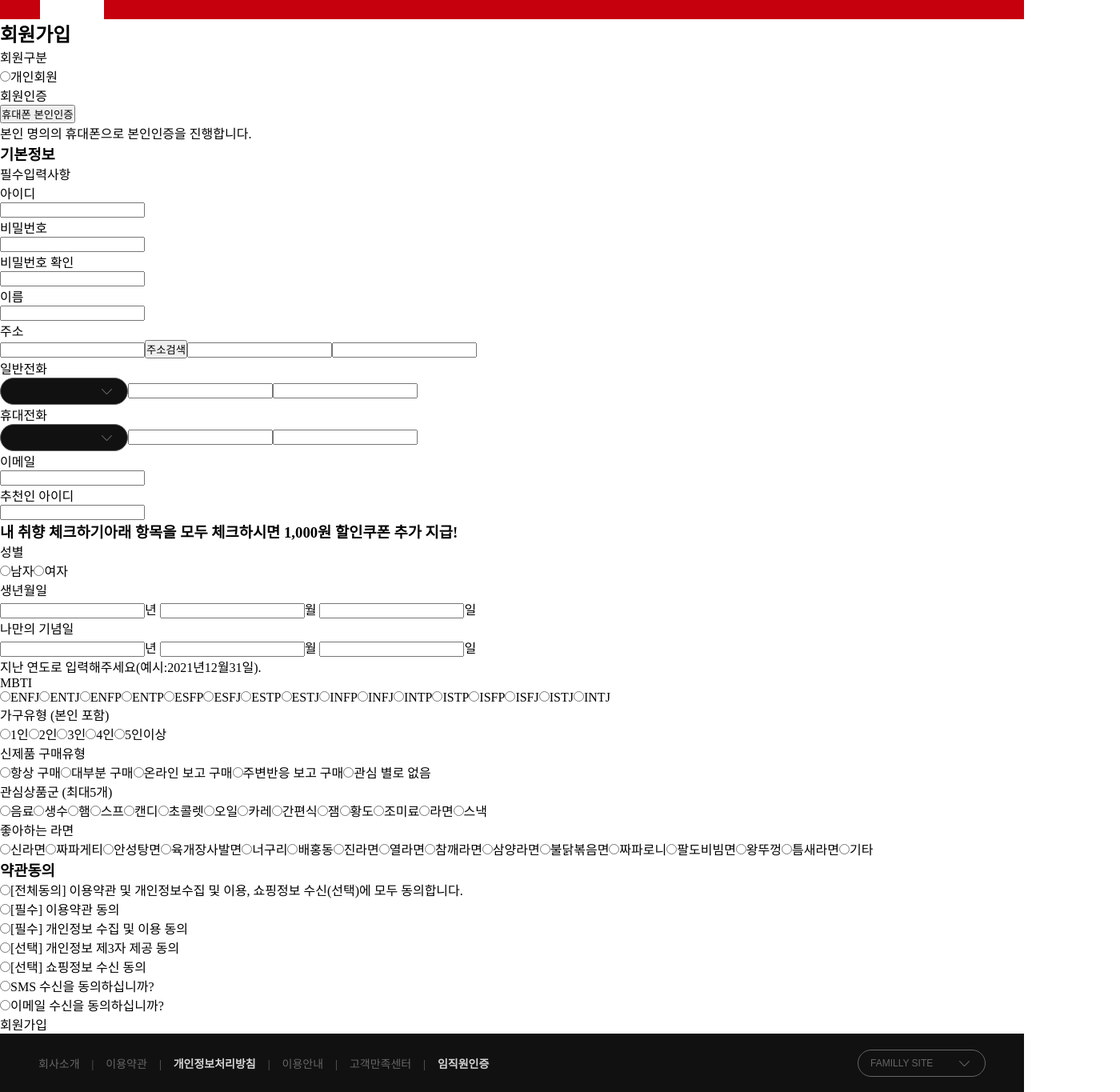
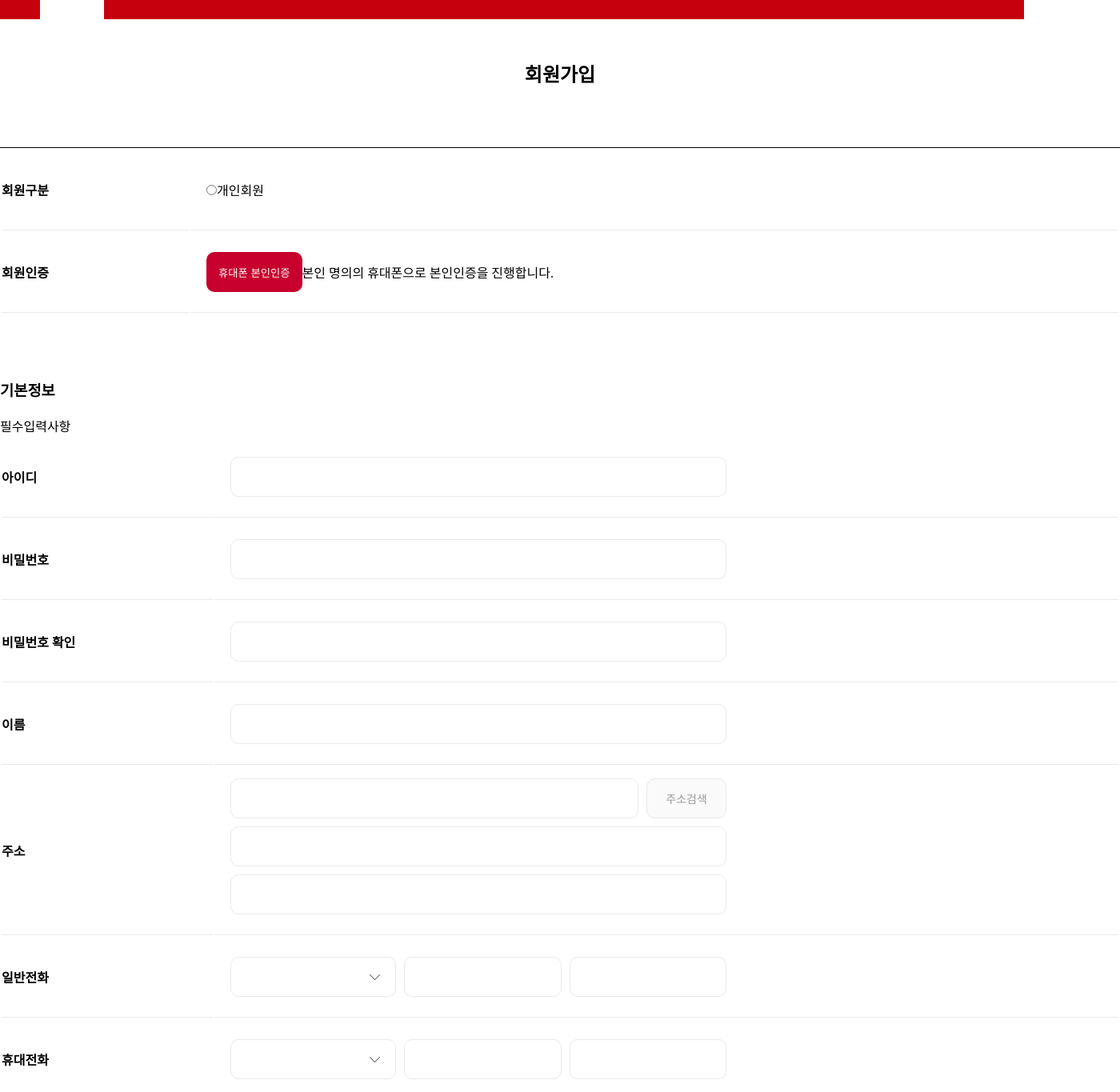
Before and after one commit to mungmung2j/nongsim-vue, a Vue app: page /Register in a window 1280 px wide. Shown: the part 100-1465 px from the top of the page at 80% size, 1400 px wide, since content can reach past the window. Built offline with nearby package versions, Linux system fonts and the light colour scheme.

Commit message:
register 마크업ing

```diff
--- a/src/components/Register.vue
+++ b/src/components/Register.vue
@@ -3,145 +3,153 @@
     <div class="register-wrap">
       <h2>회원가입</h2>
       <div class="register-form">
-        <div class="form-top">
-          <div>
-            <p>회원구분</p>
-            <div>
+        <table class="form-top">
+          <tr class="classification-wrap">
+            <th>회원구분</th>
+            <td>
               <input type="radio"/><label>개인회원</label>
-            </div>
-          </div>
-          <div>
-            <div>회원인증</div>
-            <div>
-              <button>휴대폰 본인인증</button>
+            </td>
+          </tr>
+          <tr class="certification-wrap">
+            <th>회원인증</th>
+            <td class="td-phone">
+              <button class="certbtn">휴대폰 본인인증</button>
               <p>본인 명의의 휴대폰으로 본인인증을 진행합니다.</p>
-            </div>
-          </div>
-        </div>
+            </td>
+          </tr>
+        </table>
         <h3>기본정보</h3>
         <p>필수입력사항</p>
         <div class="basic-information">
-          <div>
-            <div>
-              <p>아이디</p>
-              <input type="text"/>
-            </div>
-            <div>
-              <p>비밀번호</p>
-              <input type="password"/>
-            </div>
-            <div>
-              <p>비밀번호 확인</p>
-              <input type="password"/>
-            </div>
-            <div>
-              <p>이름</p>
-              <input type="text"/>
-            </div>
-            <div>
-              <p>주소</p>
-              <div>
-                <input type="text"/><button>주소검색</button>
+          <table>
+            <tr class="register-id-wrap">
+              <th>아이디</th>
+              <td><input type="text"/></td>
+            </tr>
+            <tr class="register-pw-wrap">
+              <th>비밀번호</th>
+              <td><input type="password"/></td>
+            </tr>
+            <tr class="register-pwcheck-wrap">
+              <th>비밀번호 확인</th>
+              <td><input type="password"/></td>
+            </tr>
+            <tr class="register-name-wrap">
+              <th>이름</th>
+              <td><input type="text"/></td>
+            </tr>
+            <tr class="register-address-wrap">
+              <th>주소</th>
+              <td class="td-address">
+                <ul>
+                  <li class="li-address"><input type="text"/><button class="addressbtn">주소검색</button></li>
+                  <li><input type="text"/></li>
+                  <li><input type="text"/></li>
+                </ul>
+              </td>
+            </tr>
+            <tr class="register-call-wrap">
+              <th>일반전화</th>
+              <td>
+                <div class="call-flexbox">
+                <select>
+                  <option value></option>
+                  <option value>02</option>
+                  <option value>031</option>
+                  <option value>032</option>
+                  <option value>033</option>
+                  <option value>041</option>
+                  <option value>042</option>
+                  <option value>043</option>
+                  <option value>044</option>
+                  <option value>051</option>
+                  <option value>052</option>
+                  <option value>053</option>
+                  <option value>054</option>
+                  <option value>055</option>
+                  <option value>061</option>
+                  <option value>062</option>
+                  <option value>063</option>
+                  <option value>064</option>
+                  <option value>0502</option>
+                  <option value>0503</option>
+                  <option value>0504</option>
+                  <option value>0505</option>
+                  <option value>0506</option>
+                  <option value>0507</option>
+                  <option value>070</option>
+                  <option value>010</option>
+                  <option value>011</option>
+                  <option value>016</option>
+                  <option value>017</option>
+                  <option value>018</option>
+                  <option value>019</option>
+                  <option value>0508</option>
+                </select>
                 <input type="text"/>
                 <input type="text"/>
-              </div>
-            </div>
-            <div>
-              <p>일반전화</p>
-              <div>
+                </div>
+              </td>
+            </tr>
+            <tr class="register-phone-wrap">
+              <th>휴대전화</th>
+              <td>
+                <div class="phone-flexbox">
                 <select>
-                  <option value="02"></option>
-                  <option value="031"></option>
-                  <option value="032"></option>
-                  <option value="033"></option>
-                  <option value="041"></option>
-                  <option value="042"></option>
-                  <option value="043"></option>
-                  <option value="044"></option>
-                  <option value="051"></option>
-                  <option value="052"></option>
-                  <option value="053"></option>
-                  <option value="054"></option>
-                  <option value="055"></option>
-                  <option value="061"></option>
-                  <option value="062"></option>
-                  <option value="063"></option>
-                  <option value="064"></option>
-                  <option value="0502"></option>
-                  <option value="0503"></option>
-                  <option value="0504"></option>
-                  <option value="0505"></option>
-                  <option value="0506"></option>
-                  <option value="0507"></option>
-                  <option value="070"></option>
-                  <option value="010"></option>
-                  <option value="011"></option>
-                  <option value="016"></option>
-                  <option value="017"></option>
-                  <option value="018"></option>
-                  <option value="019"></option>
-                  <option value="0508"></option>
+                  <option value></option>
+                  <option value>010</option>
+                  <option value>011</option>
+                  <option value>016</option>
+                  <option value>017</option>
+                  <option value>018</option>
+                  <option value>019</option>
                 </select>
-                <input type="number"/>
-                <input type="number"/>
-              </div>
-            </div>
-            <div>
-              <p>휴대전화</p>
-              <div>
-                <select>
-                  <option value="010"></option>
-                  <option value="011"></option>
-                  <option value="016"></option>
-                  <option value="017"></option>
-                  <option value="018"></option>
-                  <option value="019"></option>
-                </select>
-                <input type="number"/>
-                <input type="number"/>
-              </div>
-            </div>
-            <div>
-              <p>이메일</p>
-              <input type="text"/>
-            </div>
-            <div>
-              <p>추천인 아이디</p>
-              <input type="text"/>
-            </div>
-          </div>
+                <input type="text"/>
+                <input type="text"/>
+                </div>
+              </td>
+            </tr>
+            <tr class="register-email-wrap">
+              <th>이메일</th>
+              <td><input type="text"/></td>
+            </tr>
+            <tr class="register-recommender-wrap">
+              <th>추천인 아이디</th>
+              <td><input type="text"/></td>
+            </tr>
+          </table>
         </div>
         <h3>내 취향 체크하기<span>아래 항목을 모두 체크하시면 1,000원 할인쿠폰 추가 지급!</span></h3>
-        <div class="form-taste">
-          <div>
-            <p>성별</p>
-            <div>
+        <table class="form-taste">
+          <tr class="register-sex-wrap">
+            <th>성별</th>
+            <td>
               <input type="radio"/><label>남자</label>
               <input type="radio"/><label>여자</label>
-            </div>
-          </div>
-          <div>
-            <p>생년월일</p>
-            <div>
+            </td>
+          </tr>
+          <tr class="register-birth-wrap">
+            <th>생년월일</th>
+            <td>
               <input type="number"/>년
               <input type="number"/>월
               <input type="number"/>일
-            </div>
-          </div>
-          <div>
-            <p>나만의 기념일</p>
-            <div>
+            </td>
+          </tr>
+          <tr class="register-anniversary-wrap">
+            <th>나만의 기념일</th>
+            <td>
               <div>
                 <input type="number"/>년
                 <input type="number"/>월
                 <input type="number"/>일
               </div>
               <p>지난 연도로 입력해주세요(예시:2021년12월31일).</p>
-            </div>
-          </div>
-          <div>
-            <p>MBTI</p>
-            <div>
+            </td>
+          </tr>
+          <tr class="register-mbti-wrap">
+            <th>MBTI</th>
+            <td>
               <input type="radio"/><label>ENFJ</label>
               <input type="radio"/><label>ENTJ</label>
               <input type="radio"/><label>ENFP</label>
@@ -158,31 +166,31 @@
               <input type="radio"/><label>ISFJ</label>
               <input type="radio"/><label>ISTJ</label>
               <input type="radio"/><label>INTJ</label>
-            </div>
-          </div>
-          <div>
-            <p>가구유형 (본인 포함)</p>
-            <div>
+            </td>
+          </tr>
+          <tr class="register-person-wrap">
+            <th>가구유형 (본인 포함)</th>
+            <td>
               <input type="radio"/><label>1인</label>
               <input type="radio"/><label>2인</label>
               <input type="radio"/><label>3인</label>
               <input type="radio"/><label>4인</label>
               <input type="radio"/><label>5인이상</label>
-            </div>
-          </div>
-          <div>
-            <p>신제품 구매유형</p>
-            <div>
+            </td>
+          </tr>
+          <tr class="register-new-wrap">
+            <th>신제품 구매유형</th>
+            <td>
               <input type="radio"/><label>항상 구매</label>
               <input type="radio"/><label>대부분 구매</label>
               <input type="radio"/><label>온라인 보고 구매</label>
               <input type="radio"/><label>주변반응 보고 구매</label>
               <input type="radio"/><label>관심 별로 없음</label>
-            </div>
-          </div>
-          <div>
-            <p>관심상품군 (최대5개)</p>
-            <div>
+            </td>
+          </tr>
+          <tr class="register-interest-wrap">
+            <th>관심상품군 (최대5개)</th>
+            <td>
               <input type="radio"/><label>음료</label>
               <input type="radio"/><label>생수</label>
               <input type="radio"/><label>햄</label>
@@ -197,11 +205,11 @@
               <input type="radio"/><label>조미료</label>
               <input type="radio"/><label>라면</label>
               <input type="radio"/><label>스낵</label>
-            </div>
-          </div>
-          <div>
-            <p>좋아하는 라면</p>
-            <div>
+            </td>
+          </tr>
+          <tr class="register-ramen-wrap">
+            <th>좋아하는 라면</th>
+            <td>
               <input type="radio"/><label>신라면</label>
               <input type="radio"/><label>짜파게티</label>
               <input type="radio"/><label>안성탕면</label>
@@ -218,39 +226,183 @@
               <input type="radio"/><label>왕뚜껑</label>
               <input type="radio"/><label>틈새라면</label>
               <input type="radio"/><label>기타</label>
-            </div>
-          </div>
-        </div>
+            </td>
+          </tr>
+        </table>
         <h3>약관동의</h3>
         <div class="register-agree">
-          <div>
+          <div class="register-allagree-wrap">
             <input type="radio"/><label>[전체동의] 이용약관 및 개인정보수집 및 이용, 쇼핑정보 수신(선택)에 모두 동의합니다.</label>
           </div>
-          <div>
+          <div class="register-essential-wrap">
             <input type="radio"/><label>[필수] 이용약관 동의</label>
           </div>
-          <div>
+          <div class="register-collection-wrap">
             <input type="radio"/><label>[필수] 개인정보 수집 및 이용 동의</label>
           </div>
-          <div>
+          <div class="register-offer-wrap">
             <input type="radio"/><label>[선택] 개인정보 제3자 제공 동의</label>
           </div>
-          <div>
+          <div class="register-shopping-wrap">
             <input type="radio"/><label>[선택] 쇼핑정보 수신 동의</label>
           </div>
-          <div>
+          <div class="register-sms-wrap">
             <input type="radio"/><label>SMS 수신을 동의하십니까?</label>
           </div>
-          <div>
+          <div class="register-emailagree-wrap">
             <input type="radio"/><label>이메일 수신을 동의하십니까?</label>
           </div>
         </div>
-        <a href="#">회원가입</a>
+        <div class="register-redbtn-wrap">
+          <a class="register-redbtn" href="#">회원가입</a>
+        </div>
       </div>
     </div>
   </div>
 </template>
 
 <style>
+.register h2{
+  text-align: center;
+  height: 140px;
+  margin-bottom: 20px;
+  line-height: 140px;
+}
 
+.register h3{
+  margin: 80px 0 20px;
+}
+
+.register-wrap{
+  margin:0 auto;
+  width:1400px;
+  display:block;
+  position:relative;
+}
+
+.form-top{
+  border-top:1px solid black;
+}
+
+th{
+  width:280px;
+  text-align: left;
+  height: 70px;
+  border-bottom: 1px solid #eaeaea;
+}
+
+td{
+  width: 1120px;
+  height: 70px;
+  border-bottom: 1px solid #eaeaea;
+  padding: 15px 20px 15px 20px;
+}
+
+
+.td-phone{
+  display:flex;
+  align-items: center;
+
+}
+
+.li-address{
+  display:flex;
+  max-width: 620px;
+  gap:10px;
+  height: auto;
+}
+
+.register-address-wrap li{
+  margin-bottom: 10px;
+}
+
+.register-redbtn-wrap{
+  text-align: center;
+  margin:20px 0;
+}
+
+.register-redbtn{
+  display:inline-block;
+  width: 100%;
+  background-color: #c7002e;
+  color:#fff;
+  height: 70px;
+  line-height: 70px;
+  border-radius: 10px;
+  margin-top: 60px;
+  font-size: 20px;
+}
+
+.register-form select{
+  font-size: 14px;
+  color: #666;
+  border: 1px solid #eaeaea;
+  line-height: 1.4;
+  padding: 10px 35px 10px 20px;
+  height: 50px;
+  width: 100%;
+  border-radius: 10px;
+  outline: none;
+  cursor: pointer;
+  -moz-appearance: none;
+  appearance: none;
+  background-image: url(@/assets/select_arrow_off.png);
+  background-repeat: no-repeat;
+  background-position: right center;
+  background-color: #fff;
+}
+
+.register input[type="text"],
+.register input[type="password"]{
+  font-size: 14px;
+  color: #666;
+  font-weight: 400;
+  width: 100%;
+  height: 50px;
+  line-height: 1.4;
+  border: 1px solid #eaeaea;
+  border-radius: 10px;
+  padding: 10px 20px;
+  background-color: #fff;
+  box-sizing: border-box;
+  max-width: 620px;
+}
+
+.call-flexbox{
+  display:flex;
+  width: 620px;
+  gap:10px;
+}
+
+.phone-flexbox{
+  display:flex;
+  width: 620px;
+  gap:10px;
+}
+
+.certbtn{
+  color:#fff;
+  background-color: #c7002e;
+  border:none;
+  border-radius: 10px;
+  font-weight: 500;
+  height: 50px;
+  padding:0 15px;
+  text-align: center;
+  cursor: pointer;
+}
+
+.addressbtn{
+  height: 50px;
+  line-height: 50px;
+  font-size: 14px;
+  font-weight: 500;
+  color:#999;
+  background-color: #fafafa;
+  border-radius: 10px;
+  border:1px solid #eaeaea;
+  cursor: pointer;
+  min-width: 100px;
+  padding:0 15px;
+}
 </style>
```
